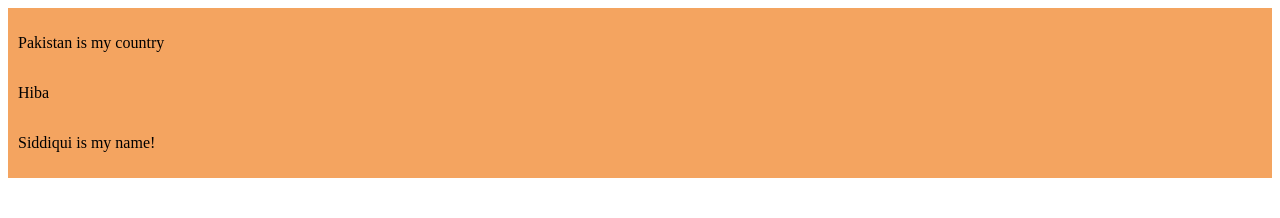
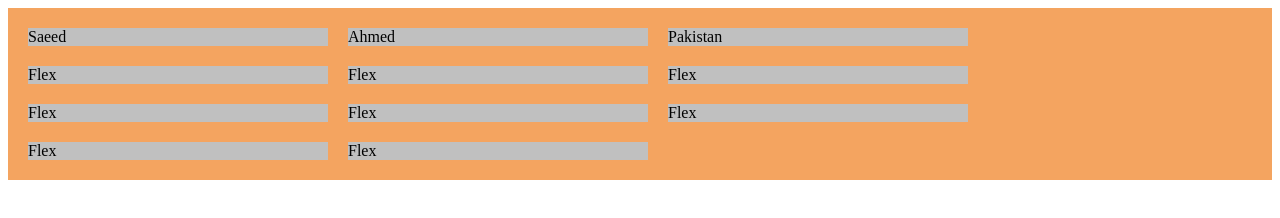
Before and after one commit to Hibahasansiddiqui/Circle-Web-Development, a plain HTML site: page Class 7/index.html in a window 1280 px wide. Drawn offline with Linux system fonts and the light colour scheme.

Commit message:
finished values and items

```diff
--- a/Class 7/index.html
+++ b/Class 7/index.html
@@ -10,20 +10,41 @@
 
 <body>
     <div class="flex-container">
-        <p>
-            Pakistan is my country
-        </p>
+        <div>
+            Saeed
+        </div>
 
         <div>
-            <p>Hiba</p>
+            Ahmed
         </div>
 
-        <div class="fontstyle">
-            <p>
-                Siddiqui is my name!
-            </p>
+        <div>
+            Pakistan
         </div>
-
+        <div>
+            Flex
+        </div>
+        <div>
+            Flex
+        </div>
+        <div>
+            Flex
+        </div>
+        <div>
+            Flex
+        </div>
+        <div>
+            Flex
+        </div>
+        <div>
+            Flex
+        </div>
+        <div>
+            Flex
+        </div>
+        <div>
+            Flex
+        </div>
     </div>
 
 
--- a/Class 7/style.css
+++ b/Class 7/style.css
@@ -2,10 +2,11 @@
     display: flex;
     background-color: sandybrown;
     padding: 10px;
-    flex-direction: column;
-
+    flex-wrap: wrap;
 }
 
 .flex-container > div {
-
+    width: 300px;
+    margin: 10px;
+    background-color: silver;
 }
```
